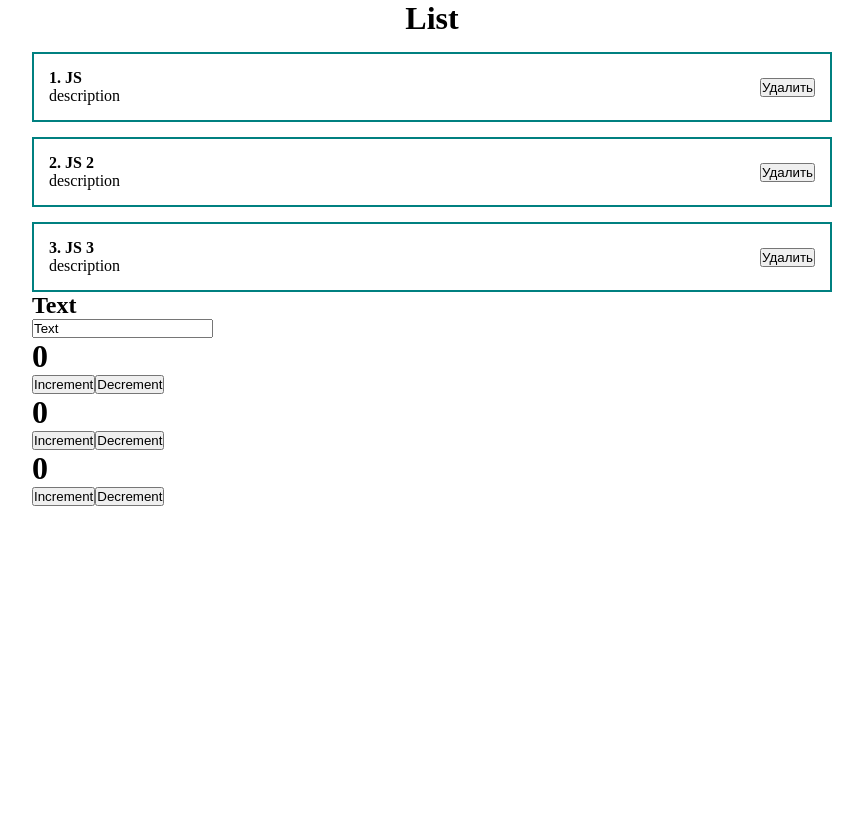
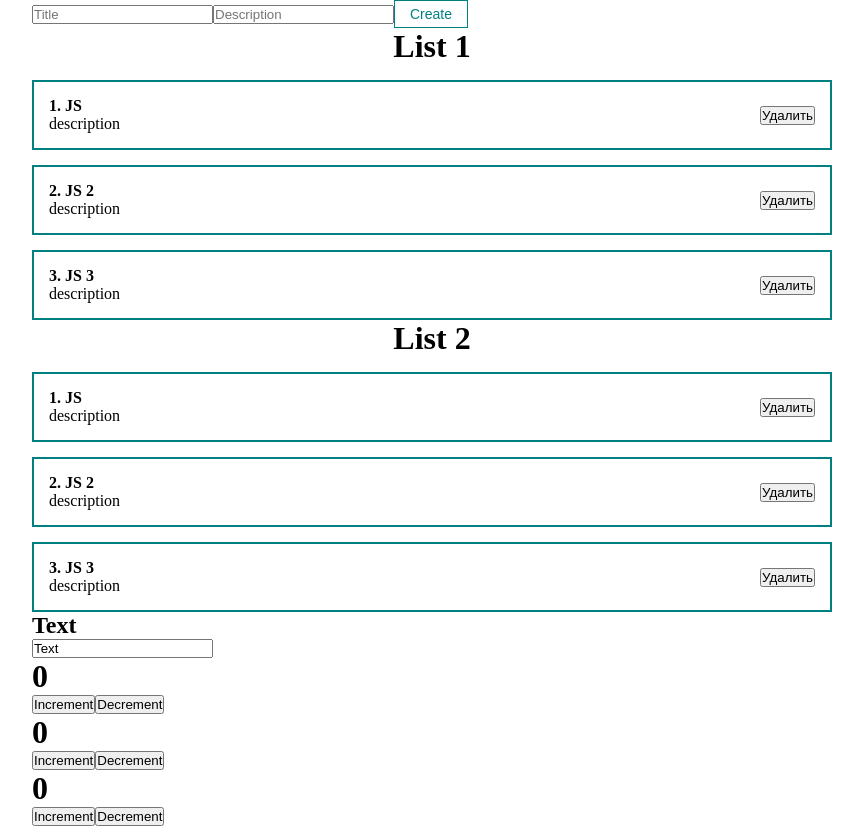
Before and after one commit to Dmitry27Zh/react-fund-course, a React (Create React App) app: page / in a window 1280 px wide. Shown: the whole page, without its empty margins (208-1071 px from the left). Before the commit the page ends 800 px from the top, so only its background shows below. Built offline with nearby package versions, Linux system fonts and the light colour scheme.

Commit message:
Create custom button

```diff
--- a/src/App.js
+++ b/src/App.js
@@ -2,7 +2,8 @@ import { useState } from 'react'
 import Counter from './component/Counter'
 import ClassCounter from './component/ClassCounter'
 import './styles/App.css'
-import PostItem from './component/PostItem'
+import PostsList from './component/PostsList'
+import MyButton from './component/UI/button/MyButton'
 
 function App() {
   const [value, setValue] = useState('Text')
@@ -14,10 +15,13 @@ function App() {
 
   return (
     <div className="App">
-      <h1 style={{ textAlign: 'center' }}>List</h1>
-      {posts.map((post) => (
-        <PostItem key={post.id} post={post}></PostItem>
-      ))}
+      <form>
+        <input type="text" placeholder="Title" />
+        <input type="text" placeholder="Description" />
+        <MyButton disabled>Create</MyButton>
+      </form>
+      <PostsList posts={posts} title="List 1" />
+      <PostsList posts={posts} title="List 2" />
       <h2>{value}</h2>
       <input value={value} onChange={(event) => setValue(event.target.value)} />
       <Counter />
--- /dev/null
+++ b/src/component/PostsList.jsx
@@ -0,0 +1,14 @@
+import PostItem from './PostItem'
+
+const PostsList = ({ posts, title }) => {
+  return (
+    <>
+      <h1 style={{ textAlign: 'center' }}>{title}</h1>
+      {posts.map((post) => (
+        <PostItem key={post.id} post={post}></PostItem>
+      ))}
+    </>
+  )
+}
+
+export default PostsList
--- /dev/null
+++ b/src/component/UI/button/MyButton.jsx
@@ -0,0 +1,11 @@
+import classes from './MyButton.module.css'
+
+const MyButton = ({ children, ...props }) => {
+  return (
+    <button {...props} className={classes.myBtn}>
+      {children}
+    </button>
+  )
+}
+
+export default MyButton
--- /dev/null
+++ b/src/component/UI/button/MyButton.module.css
@@ -0,0 +1,8 @@
+.myBtn {
+  padding: 5px 15px;
+  color: teal;
+  font-size: 14px;
+  background: transparent;
+  border: 1px solid teal;
+  cursor: pointer;
+}
```
